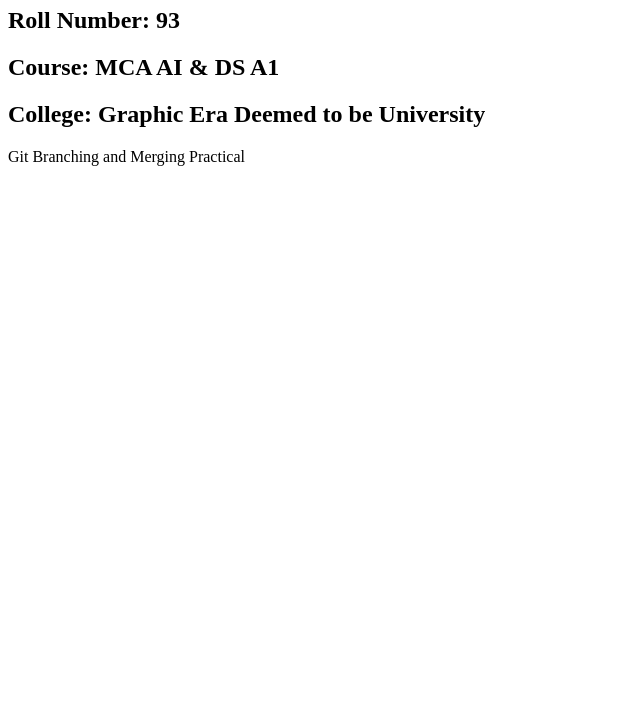
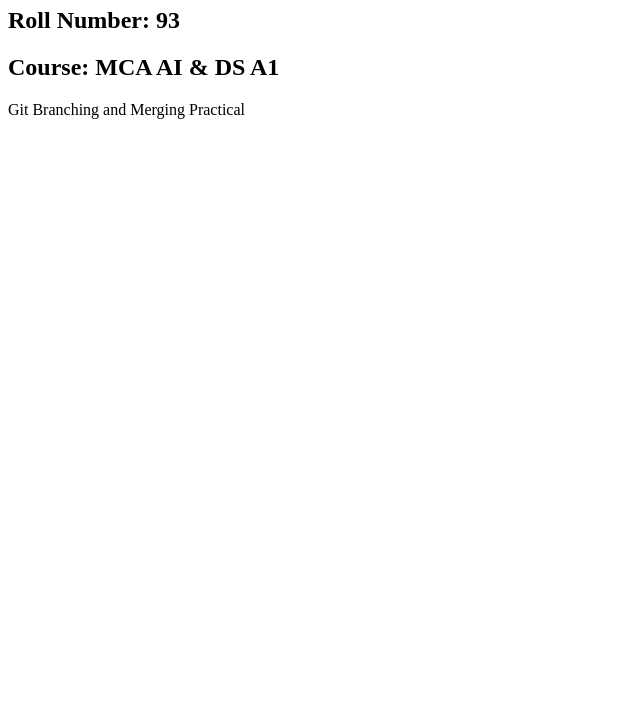
Before and after one commit to ghoshshristi07-glitch/Shristi-DevOps-Lab, a plain HTML site: page index.html in a window 1280 px wide. Shown: the part 73-800 px from the top of the page, without its empty margins (0-640 px from the left). Drawn offline with Linux system fonts and the light colour scheme.

Commit message:
Initial commit

```diff
--- a/index.html
+++ b/index.html
@@ -1,4 +1,3 @@
-
 <!DOCTYPE html>
 <html>
 <head>
@@ -8,7 +7,6 @@
     <h1>Shristi Ghosh</h1>
     <h2>Roll Number: 93</h2>
     <h2>Course: MCA AI & DS A1</h2>
-    <h2>College: Graphic Era Deemed to be University</h2>
     <p>Git Branching and Merging Practical</p>
 </body>
 </html>
```
